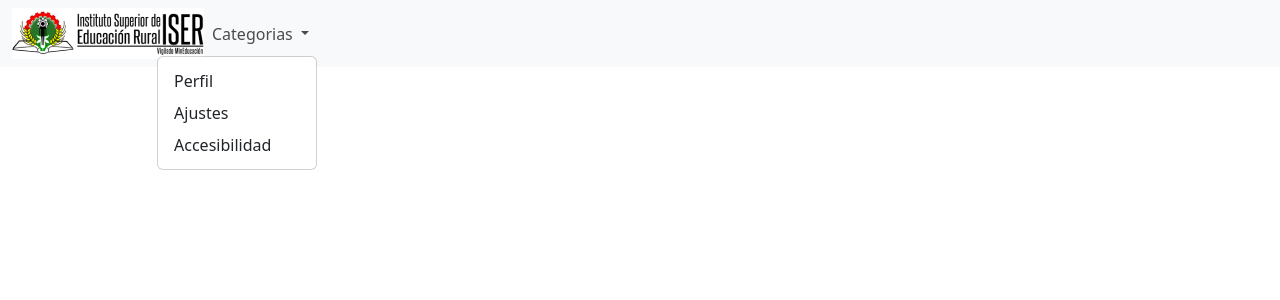
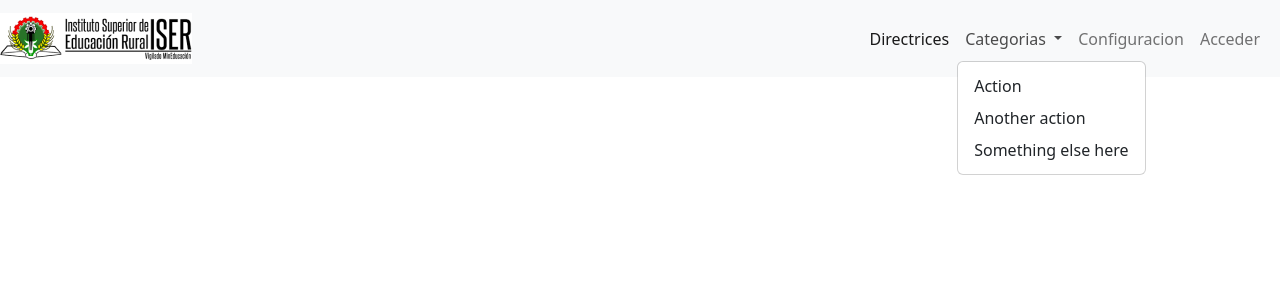
Before and after one commit to alixadri/repo_iser, an Angular app: page / in a window 1280 px wide. Both pictures are taken after a click on the button "Categorias". Shown: the top 300 px of the page. Built offline with nearby package versions, Linux system fonts and the light colour scheme.

Commit message:
Navbar front hecho

```diff
--- a/src/app/navbar/navbar.component.css
+++ b/src/app/navbar/navbar.component.css
@@ -1,3 +1,9 @@
-.navbar-items{
-
+.container-fluid{
+    display: flex;
+    align-items: flex-end;
+    justify-content: flex-end;
 }
+.navbar-expand-lg .navbar-collapse{
+    align-items: flex-end;
+    justify-content: flex-end;
+}
--- a/src/app/navbar/navbar.component.html
+++ b/src/app/navbar/navbar.component.html
@@ -1,23 +1,33 @@
 <nav class="navbar navbar-expand-lg navbar-light bg-light">
-    <div class="container-fluid navbar-items">
-        <img src="../../assets/Resources/Navbar/image 1.png" alt="logo" />
-        <div class="collapse navbar-collapse" id="navbarSupportedContent">
-            <ul class="navbar-nav me-auto mb-2 mb-lg-0">
+    <a class="navbar-brand" href="#"><img src="../../assets/Resources/Navbar/image 1.png" alt="logo" /></a>
+    <button class="navbar-toggler" type="button" data-bs-toggle="collapse" data-bs-target="#navbarNavDropdown"
+        aria-controls="navbarNavDropdown" aria-expanded="false" aria-label="Toggle navigation">
+        <span class="navbar-toggler-icon"></span>
+    </button>
+    <div class="container-fluid">
+        <div class="collapse navbar-collapse" id="navbarNavDropdown">
+            <ul class="navbar-nav">
+                <li class="nav-item">
+                    <a class="nav-link active" aria-current="page" href="#">Directrices</a>
+                </li>
                 <li class="nav-item dropdown">
                     <a class="nav-link dropdown-toggle" href="#" id="navbarDropdownMenuLink" role="button"
                         data-bs-toggle="dropdown" aria-expanded="false">
                         Categorias
                     </a>
-                    <ul class="dropdown-menu dropdown-menu-end" aria-labelledby="navbarDropdownMenuLink">
-                        <li><a class="dropdown-item"
-                                href="/PaginaJuego/proyect/Vistas/paginas/modulos/perfil.php">Perfil</a></li>
-                        <li><a class="dropdown-item"
-                                href="/PaginaJuego/proyect/Vistas/paginas/modulos/ajustes.php">Ajustes</a></li>
-                        <li><a class="dropdown-item"
-                                href="/PaginaJuego/proyect/Vistas/paginas/modulos/accesibilidad.php">Accesibilidad</a>
-                        </li>
+                    <ul class="dropdown-menu" aria-labelledby="navbarDropdownMenuLink">
+                        <li><a class="dropdown-item" href="#">Action</a></li>
+                        <li><a class="dropdown-item" href="#">Another action</a></li>
+                        <li><a class="dropdown-item" href="#">Something else here</a></li>
                     </ul>
                 </li>
+                <li class="nav-item">
+                    <a class="nav-link" href="#">Configuracion</a>
+                </li>
+                <li class="nav-item">
+                    <a class="nav-link" href="#">Acceder</a>
+                </li>
+
             </ul>
         </div>
     </div>
```
